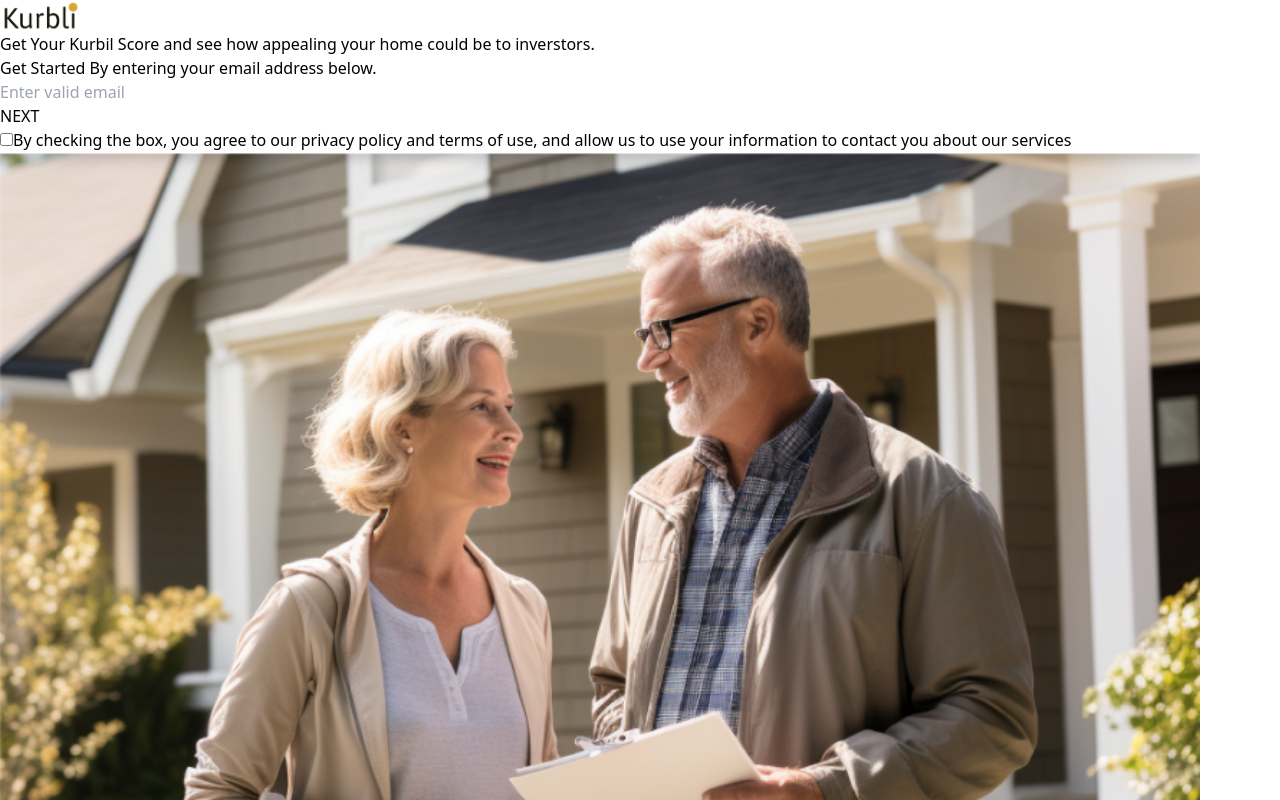
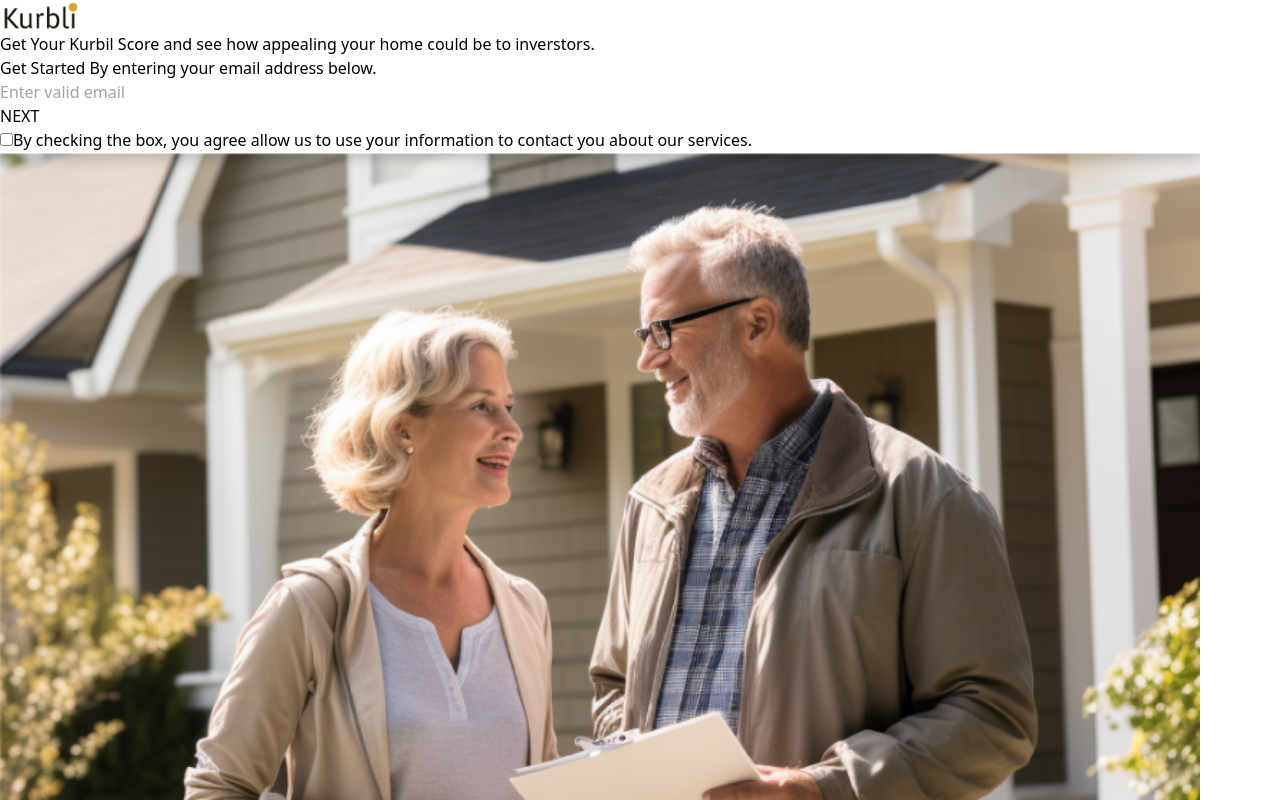
Before and after one commit to thrishank/client, a React (Vite) app: page / in a window 1280 px wide. Shown: the top 800 px of the page. Built offline with nearby package versions, Linux system fonts and the light colour scheme.

Commit message:
checkbox text

```diff
--- a/src/App.tsx
+++ b/src/App.tsx
@@ -5,6 +5,7 @@ import { ScoreBadge } from "./UI/score_badge";
 import { useState } from "react";
 import { useKurbilScore } from "./components/kurbilScore";
 import MoonLoader from "react-spinners/MoonLoader";
+
 
 
 function App() {
--- a/src/UI/checkbox.tsx
+++ b/src/UI/checkbox.tsx
@@ -9,16 +9,8 @@ export function Checkbox({ setIsChecked }: any) {
         onChange={handleCheckBox}
         className="w-4 h-4 checked text-green-500 bg-gray-100 border-gray-300 rounded dark:ring-offset-gray-800 focus:ring-2 dark:bg-gray-700 dark:border-gray-600"
       ></input>
-      <label  className="ms-2 text-sm font-medium text-gray-900">
-        By checking the box, you agree to our{" "}
-        <a href="#" className="text-[#D9A831] underline">
-          privacy policy
-        </a>{" "}
-        and{" "}
-        <a href="#" className="underline text-[#D9A831]">
-          terms of use,
-        </a>{" "}
-        and allow us to use your information to contact you about our services
+      <label  className="ms-2 text-sm text-gray-900">
+        By checking the box, you agree allow us to use your information to contact you about our services.
       </label>
     </div>
   );
```
